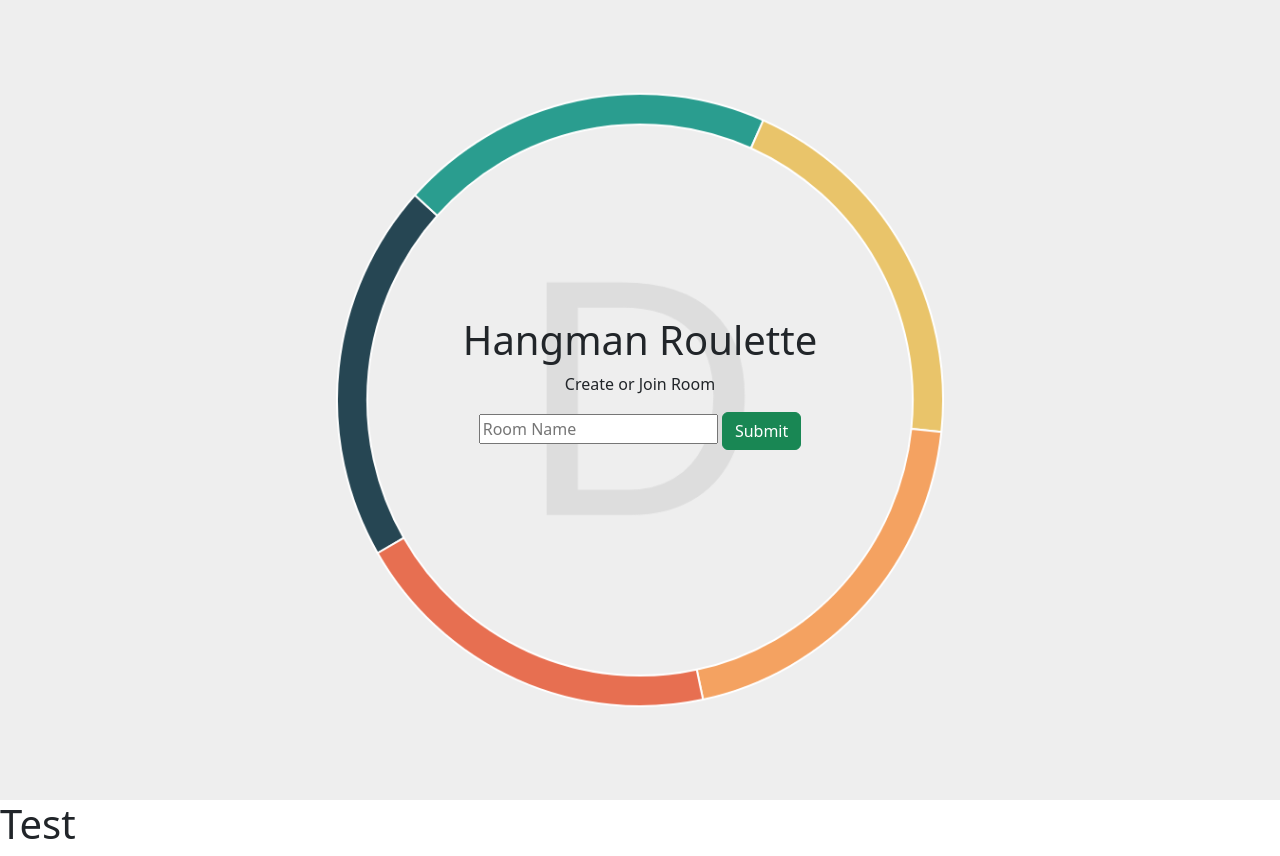
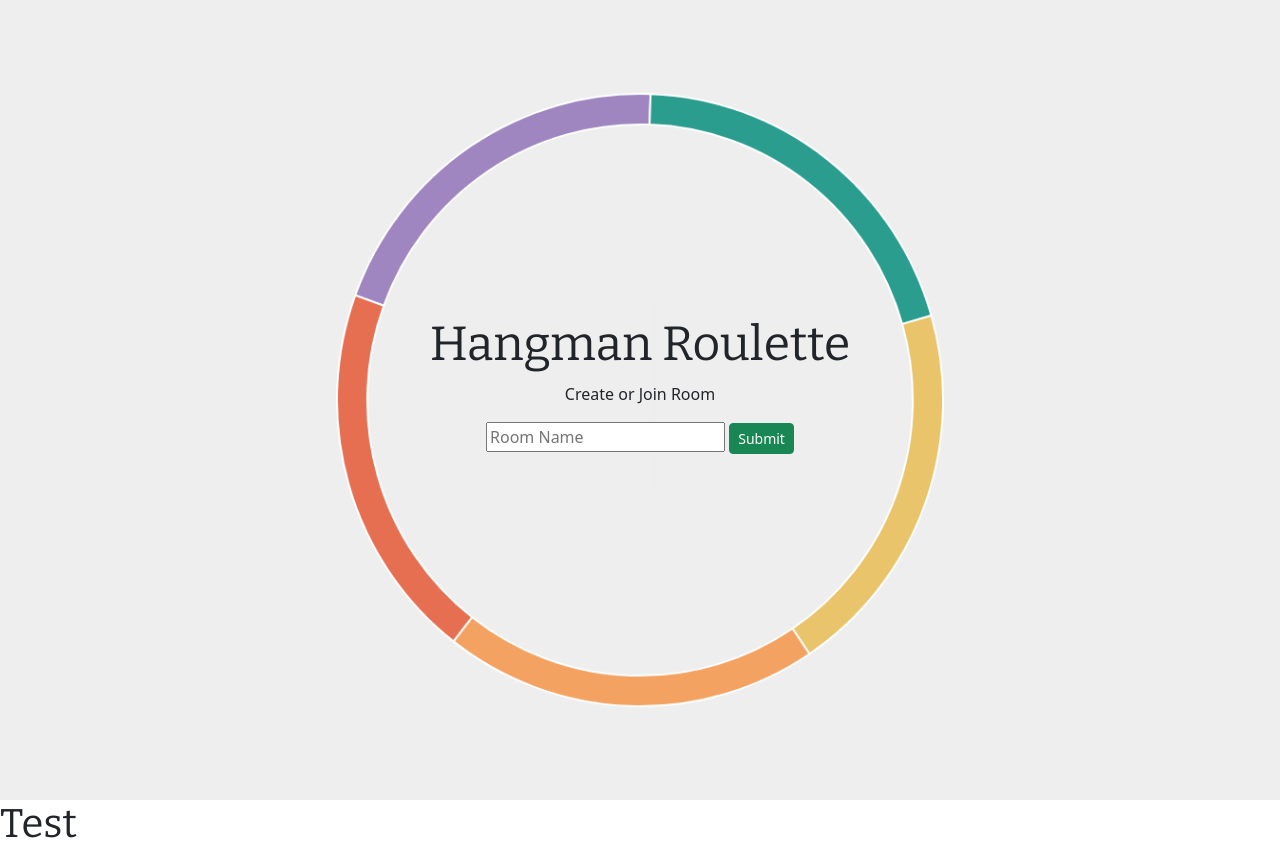
Before and after one commit to seancfong/hangman-roulette, a website: page client/index.html in a window 1280 px wide. Drawn offline with nearby package versions, Linux system fonts and the light colour scheme.

Commit message:
Add font styling and room deletion optimization

```diff
--- a/client/css/style.css
+++ b/client/css/style.css
@@ -138,6 +138,10 @@ p {
     padding: 0;
 }
 
+h1 {
+    font-family: 'Bitter', cursive;
+}
+
 h3 {
     font-size: 20px;
 }
--- a/client/index.html
+++ b/client/index.html
@@ -8,7 +8,17 @@
     <!-- Bootstrap CDN -->
     <link href="https://cdn.jsdelivr.net/npm/bootstrap@5.2.2/dist/css/bootstrap.min.css" rel="stylesheet" integrity="sha384-Zenh87qX5JnK2Jl0vWa8Ck2rdkQ2Bzep5IDxbcnCeuOxjzrPF/et3URy9Bv1WTRi" crossorigin="anonymous">
 
+    <!-- 'Hangman Roulette' Font -->
+    <link rel="preconnect" href="https://fonts.googleapis.com">
+    <link rel="preconnect" href="https://fonts.gstatic.com" crossorigin>
+    <link href="https://fonts.googleapis.com/css2?family=Bitter:wght@400&family=Poiret+One&display=swap" rel="stylesheet">
+
     <style>
+        h1 {
+            font-family: 'Bitter', cursive;
+            font-weight: 400;
+        }
+
         #form-with-background {
             background-color: #e0e0e0;
             padding-top: 3rem;
@@ -42,7 +52,7 @@
             padding-top: 1rem;
             padding-bottom: 1rem;
             margin: auto;
-            width: 50%;
+            width: 65%;
         }
 
         #canvas-container {
@@ -64,12 +74,12 @@
 <body>
     <div id="form-with-background" class="align-items-center vh-100">
         <div id="form-container">
-            <div class="text-center" id="form-container-inner" onmouseover="enterWheel()" onmouseout="leaveWheel()">
-                <h1>Hangman Roulette</h1>
+            <div class="text-center" id="form-container-inner" onmouseenter="enterWheel()" onmouseleave="leaveWheel()">
+                <h1 class="display-5">Hangman Roulette</h1>
                 <p class="fw-normal">Create or Join Room</p>
                 <form action="/joingame" method="post">
                     <input type="text" placeholder="Room Name" name="roomName">
-                    <input type="submit" class="btn btn-success">
+                    <input type="submit" class="btn btn-success btn-sm">
                 </form>
             </div>
         </div>
@@ -97,7 +107,7 @@
                 {
                     label: 'Vote Data',
                     data: [1, 1, 1, 1, 1],
-                    backgroundColor: ['#264653', '#2a9d8f', '#e9c46a', '#f4a261', '#e76f51'],
+                    backgroundColor: ['#9f86c0', '#2a9d8f', '#e9c46a', '#f4a261', '#e76f51'],
                     cutout: '90%'
                 }
             ],
@@ -119,6 +129,9 @@
             }
         }
 
+        const hoverColor = '#e0e0e0';
+        const idleColor = '#eee';
+
         const chart = new Chart(ctx, {
             type: 'doughnut',
             data: chartData,
@@ -129,9 +142,9 @@
                         display: false
                     },
                     counter: {
-                        fontColor: '#ddd',
+                        fontColor: idleColor,
                         fontSize: 130,
-                        fontFamily: 'sans-serif',
+                        fontFamily: 'Bitter, Arial',
                         chartText: '?'
                     },
                 },
@@ -147,14 +160,14 @@
 
         chart.update();
 
-        const defaultDTheta = 1.2;
+        const defaultDTheta = 1.3;
 
         var dThetaMax = defaultDTheta;
-        const dThetaMin = 0.15;
+        const dThetaMin = 0.5;
 
         let dTheta = defaultDTheta;
         let aTheta = 1;
-        let letterArray = ['A', 'B', 'C', 'D', 'E'];
+        let letterArray = ['S', 'T', 'A', 'R', 'T'];
         let count = 0;
 
         chart.options.plugins.counter.fontSize = chart.width * 0.55;
@@ -181,9 +194,15 @@
         var enterInterval;
         var intervalCount = 0;
 
+        var onAnimation = false;
+
         const enterWheel = () => {
-            enterInterval = setInterval(() => {
-                if (intervalCount < 12) {
+            // If haven't done animation, do it once
+            if (!onAnimation) {
+                chart.options.plugins.counter.fontColor = hoverColor;
+                enterInterval = setInterval(() => {
+                if (intervalCount < 14) {
+                    onAnimation = true;
                     dThetaMax = 7;
                     aTheta = 1.05;
                 } else {
@@ -191,12 +210,16 @@
                 }
                 intervalCount++;
             }, 50);
+            }
+
 
         };
 
         const leaveWheel = () => {
-            aTheta = 1.05;
+            chart.options.plugins.counter.fontColor = idleColor;
+            aTheta = 1.01;
             intervalCount = 0;
+            onAnimation = false;
             clearInterval(enterInterval);
             dThetaMax = defaultDTheta;
         };
```
Also changed, not shown: client/400.html (+1 -1 lines), client/game.html (+5 -0 lines), index.js (+35 -3 lines).
